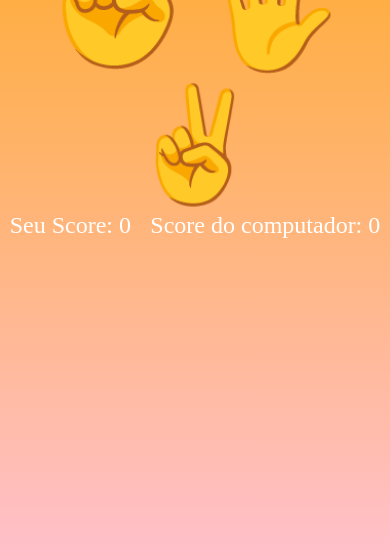
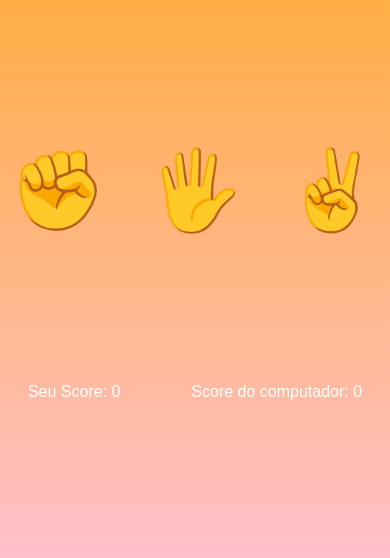
Before and after one commit to Moruan06/Pedra-Papel-Tesoura, a plain HTML site: page index.html in a window 390 px wide. Shown: the part 286-844 px from the top of the page. Drawn offline with Linux system fonts and the light colour scheme.

Commit message:
Add: Responsividade

```diff
--- a/index.html
+++ b/index.html
@@ -1,9 +1,9 @@
 <!DOCTYPE html>
-<html lang="en">
+<html lang="pt-br">
   <head>
     <meta charset="UTF-8" />
     <meta name="viewport" content="width=device-width, initial-scale=1.0" />
-    <title>Document</title>
+    <title>Pedra Papel Tesoura</title>
     <link rel="stylesheet" href="style.css" />
   </head>
   <body>
--- a/style.css
+++ b/style.css
@@ -1,67 +1,77 @@
-:root {
-  --titleFontSize: 3rem;
-  --normalFontSize: 1.5rem;
-}
-
 * {
   margin: 0;
+  padding: 0;
+  box-sizing: border-box;
 }
 
 body {
-  height: 100vh;
+  min-height: 100vh;
   background: linear-gradient(orange, pink);
   color: white;
   text-align: center;
+  font-family: sans-serif;
 }
 
 h1 {
-  font-size: var(--titleFontSize);
+  font-size: clamp(2.5rem, 10vw, 4rem);
 }
 
 p {
-  font-size: var(--normalFontSize);
+  font-size: clamp(1rem, 4vw, 1.5rem);
+  padding: 0 15px;
 }
 
 #container {
+  padding: 20px 0;
   display: flex;
   flex-direction: column;
-  height: 100vh;
-  & .jogadas {
-    margin: 10% 0 0;
-    & button {
-      background: none;
-      border: none;
-      font-size: 7rem;
-      transition: 0.5s;
-      &:hover {
-        font-size: 7.5rem;
-      }
-      &:focus {
-        border: 2px solid white;
-        border-radius: 15px;
-        font-size: 7.5rem;
-        background-color: rgba(255, 255, 255, 0.3);
-      }
-    }
-  }
-  & .score {
-    font-size: calc(var(--titleFontSize) - var(--normalFontSize));
-    display: flex;
-    width: 100vw;
-    justify-content: space-around;
-  }
+  justify-content: space-evenly;
+  min-height: 100vh;
 }
 
-.derrota{
-    color: red
-}
-.vitoria{
-    color: greenyellow;
+#container .jogadas {
+  display: flex;
+  justify-content: center;
+  gap: 20px;
 }
 
-#scoreJogador::after{
-    content: attr(data-score);
+#container .jogadas button {
+  background: none;
+  border: none;
+  cursor: pointer;
+  font-size: clamp(4.5rem, 20vw, 7rem);
+  transition: transform 0.2s ease-in-out;
+  padding: 10px;
+  border-radius: 15px;
 }
-#scoreComputador::after{
-    content: attr(data-score-comp);
+
+#container .jogadas button:hover,
+#container .jogadas button:focus {
+  transform: scale(1.1);
+  background-color: rgba(255, 255, 255, 0.2);
+  outline: 2px solid white;
 }
+
+#container .score {
+  display: flex;
+  width: 100%;
+  justify-content: space-around;
+  flex-wrap: wrap;
+  gap: 15px;
+}
+
+.derrota {
+  color: #ff3838;
+  font-weight: bold;
+}
+.vitoria {
+  color: #32ff7e;
+  font-weight: bold;
+}
+
+#scoreJogador::after {
+  content: " " attr(data-score);
+}
+#scoreComputador::after {
+  content: " " attr(data-score-comp);
+}
```
